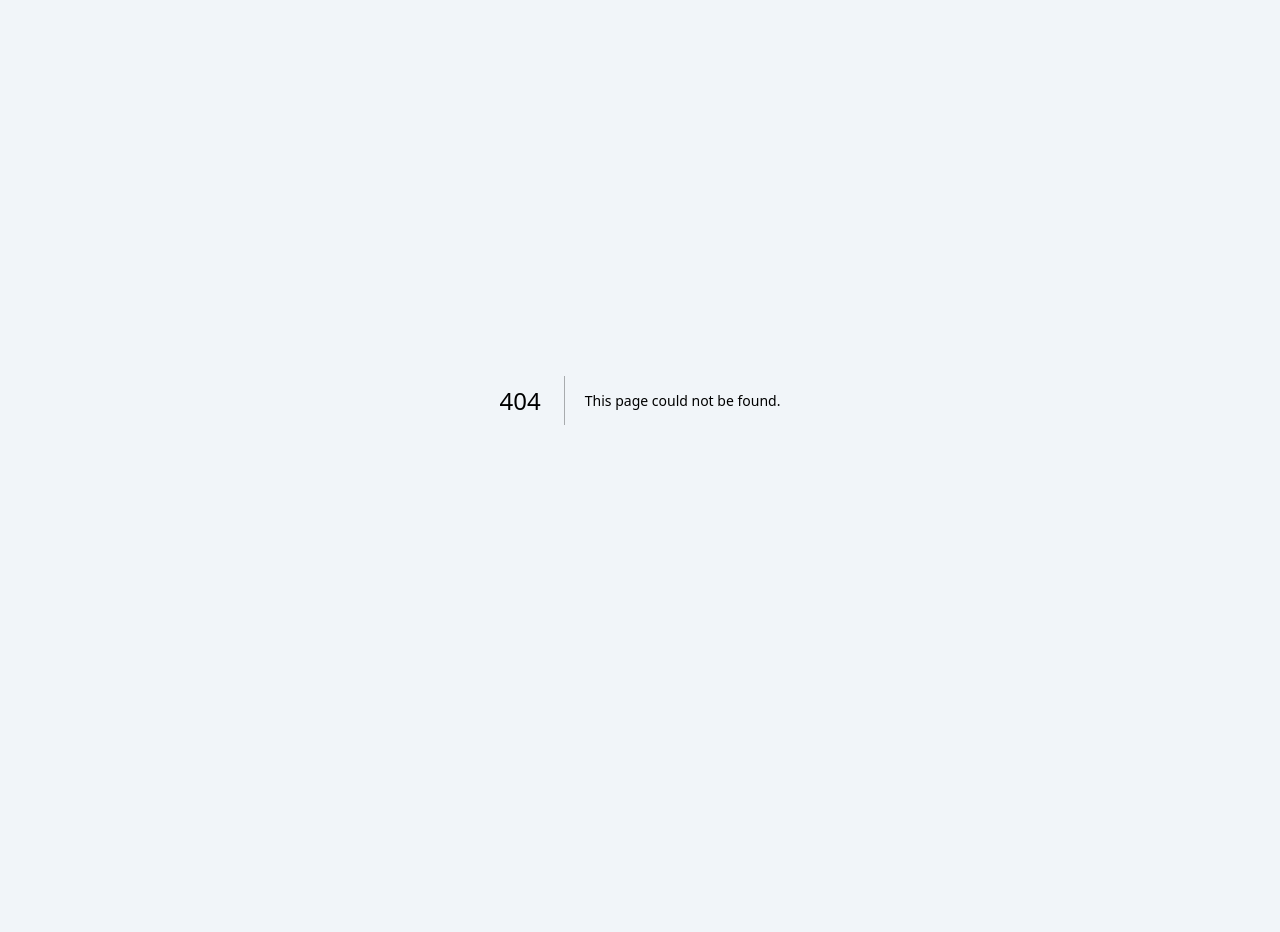
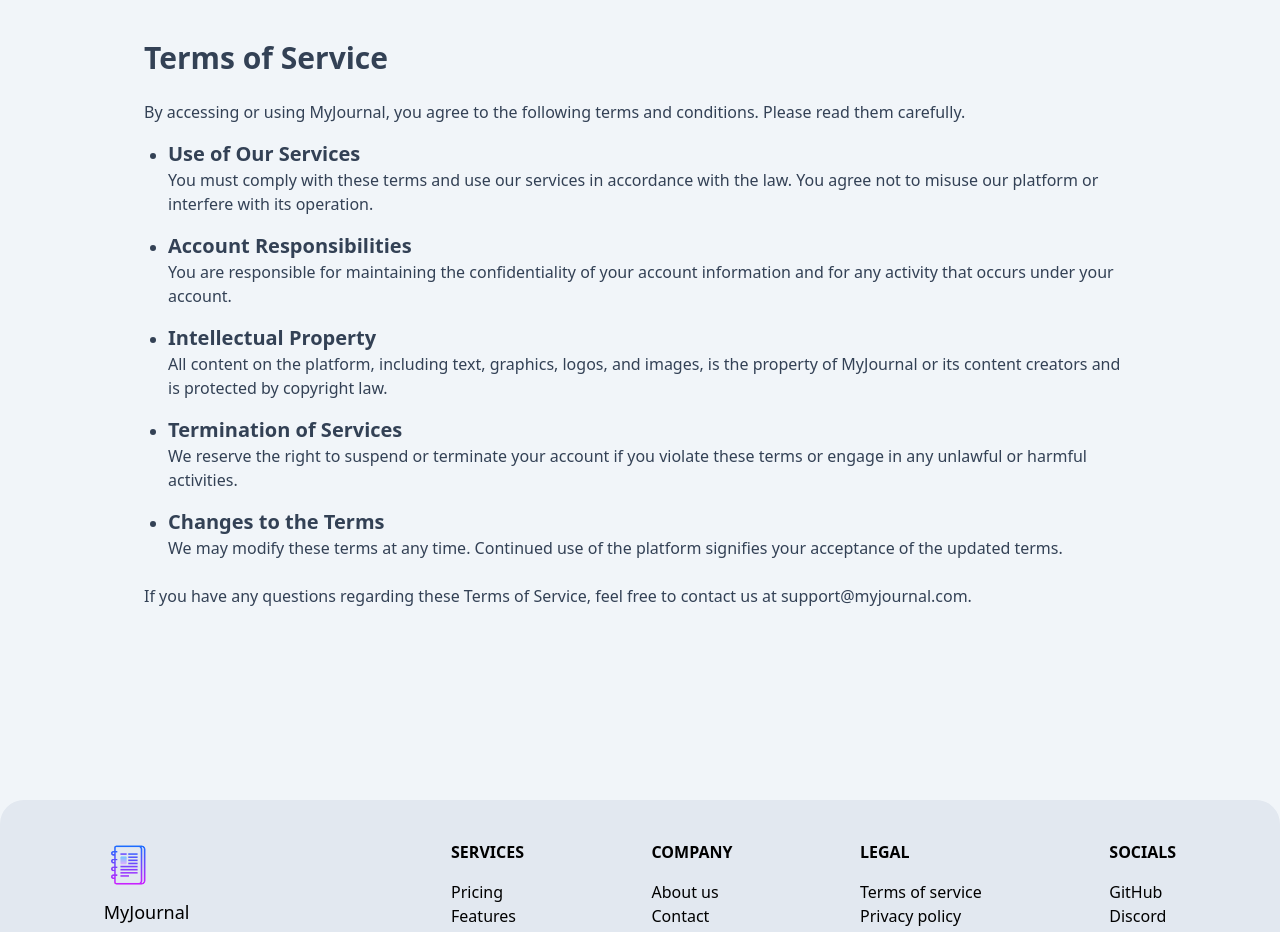
Before and after one commit to pragyan8804/MyJournal, a Next.js app: page /terms-of-service in a window 1280 px wide. Before the commit this address had no page. Shown: the top 932 px of the page. Before the commit the page ends 800 px from the top, so only its background shows below. Built offline with nearby package versions, Linux system fonts and the light colour scheme; a web font is replaced by a local one.

Commit message:
added privacy policy and terms of service

```diff
--- a/app/api/auth/[...nextauth]/route.ts
+++ b/app/api/auth/[...nextauth]/route.ts
@@ -9,6 +9,11 @@ const authOptions: NextAuthOptions = {
     GoogleProvider({
       clientId: process.env.GOOGLE_CLIENT_ID ?? "",
       clientSecret: process.env.GOOGLE_CLIENT_SECRET ?? "",
+      authorization: {
+      params: {
+        scope: "openid email profile",
+      },
+    },
     }),
   ],
   pages: {
--- /dev/null
+++ b/app/privacy-policy/page.tsx
@@ -0,0 +1,43 @@
+import Footer from '@/components/Footer';
+import React from 'react';
+
+export default function PrivacyPolicy() {
+  return (
+    <>
+    <div className="bg-slate-100 dark:bg-slate-950 text-slate-700 dark:text-slate-300 min-h-screen py-10">
+      <div className="max-w-5xl mx-auto px-4">
+        <h1 className="text-3xl font-bold mb-6">Privacy Policy</h1>
+        <p className="mb-4">
+          Your privacy is important to us. This Privacy Policy outlines the types of personal information we collect and how we use, disclose, and protect that information.
+        </p>
+
+        <ul className="list-disc space-y-4 pl-6">
+          <li>
+            <h2 className="text-xl font-semibold">Information We Collect</h2>
+            <p>We collect personal information such as your name, email address, and profile image when you sign in using Google OAuth.</p>
+          </li>
+          <li>
+            <h2 className="text-xl font-semibold">How We Use Your Information</h2>
+            <p>Your information is used to personalize your experience, improve our services, and allow you to access our platform securely.</p>
+          </li>
+          <li>
+            <h2 className="text-xl font-semibold">Data Security</h2>
+            <p>We implement security measures to protect your data from unauthorized access, alteration, or disclosure.</p>
+          </li>
+          <li>
+            <h2 className="text-xl font-semibold">Sharing of Information</h2>
+            <p>We do not share your personal information with third parties except as required by law or with your explicit consent.</p>
+          </li>
+          <li>
+            <h2 className="text-xl font-semibold">Changes to This Policy</h2>
+            <p>We may update this Privacy Policy from time to time. You will be notified of significant changes through our platform.</p>
+          </li>
+        </ul>
+
+        <p className="mt-6">If you have any questions regarding this Privacy Policy, feel free to contact us at support@myjournal.com.</p>
+      </div>
+    </div>
+    <Footer />
+    </>
+  );
+}
--- /dev/null
+++ b/app/terms-of-service/page.tsx
@@ -0,0 +1,43 @@
+import Footer from '@/components/Footer';
+import React from 'react';
+
+export default function TermsOfService() {
+  return (
+    <>
+    <div className="bg-slate-100 dark:bg-slate-950 text-slate-700 dark:text-slate-300 min-h-screen py-10">
+      <div className="max-w-5xl mx-auto px-4">
+        <h1 className="text-3xl font-bold mb-6">Terms of Service</h1>
+        <p className="mb-4">
+          By accessing or using MyJournal, you agree to the following terms and conditions. Please read them carefully.
+        </p>
+
+        <ul className="list-disc space-y-4 pl-6">
+          <li>
+            <h2 className="text-xl font-semibold">Use of Our Services</h2>
+            <p>You must comply with these terms and use our services in accordance with the law. You agree not to misuse our platform or interfere with its operation.</p>
+          </li>
+          <li>
+            <h2 className="text-xl font-semibold">Account Responsibilities</h2>
+            <p>You are responsible for maintaining the confidentiality of your account information and for any activity that occurs under your account.</p>
+          </li>
+          <li>
+            <h2 className="text-xl font-semibold">Intellectual Property</h2>
+            <p>All content on the platform, including text, graphics, logos, and images, is the property of MyJournal or its content creators and is protected by copyright law.</p>
+          </li>
+          <li>
+            <h2 className="text-xl font-semibold">Termination of Services</h2>
+            <p>We reserve the right to suspend or terminate your account if you violate these terms or engage in any unlawful or harmful activities.</p>
+          </li>
+          <li>
+            <h2 className="text-xl font-semibold">Changes to the Terms</h2>
+            <p>We may modify these terms at any time. Continued use of the platform signifies your acceptance of the updated terms.</p>
+          </li>
+        </ul>
+
+        <p className="mt-6">If you have any questions regarding these Terms of Service, feel free to contact us at support@myjournal.com.</p>
+      </div>
+    </div>
+    <Footer />
+    </>
+  );
+}
--- a/components/Footer.tsx
+++ b/components/Footer.tsx
@@ -5,6 +5,7 @@ import Link from 'next/link';
 const Footer: React.FC = () => {
   return (
     <footer className="footer bg-slate-200 dark:bg-slate-900 text-base-content p-10 flex justify-around items-start rounded-3xl">
+      <Link href="/" className="link link-hover" >
         <aside className="flex flex-col items-start">
           <Image
             src="/logo.jpg"
@@ -21,6 +22,7 @@ const Footer: React.FC = () => {
             </span>
           </p>
         </aside>
+      </Link>
       <nav>
         <h6 className="footer-title font-semibold mb-4">SERVICES</h6>
         <Link href="/pricing" className="link link-hover block">Pricing</Link>
@@ -36,7 +38,7 @@ const Footer: React.FC = () => {
       </nav>
       <nav>
         <h6 className="footer-title font-semibold mb-4">LEGAL</h6>
-        <Link href="/terms-of-use" className="link link-hover block">Terms of use</Link>
+        <Link href="/terms-of-service" className="link link-hover block">Terms of service</Link>
         <Link href="/privacy-policy" className="link link-hover block">Privacy policy</Link>
         <Link href="/cookie-policy" className="link link-hover block">Cookie policy</Link>
       </nav>
```
Also changed, not shown: 1 other file (tests, documents, lock files or other folders). Lines whose indentation alone changed are shown as unchanged.
